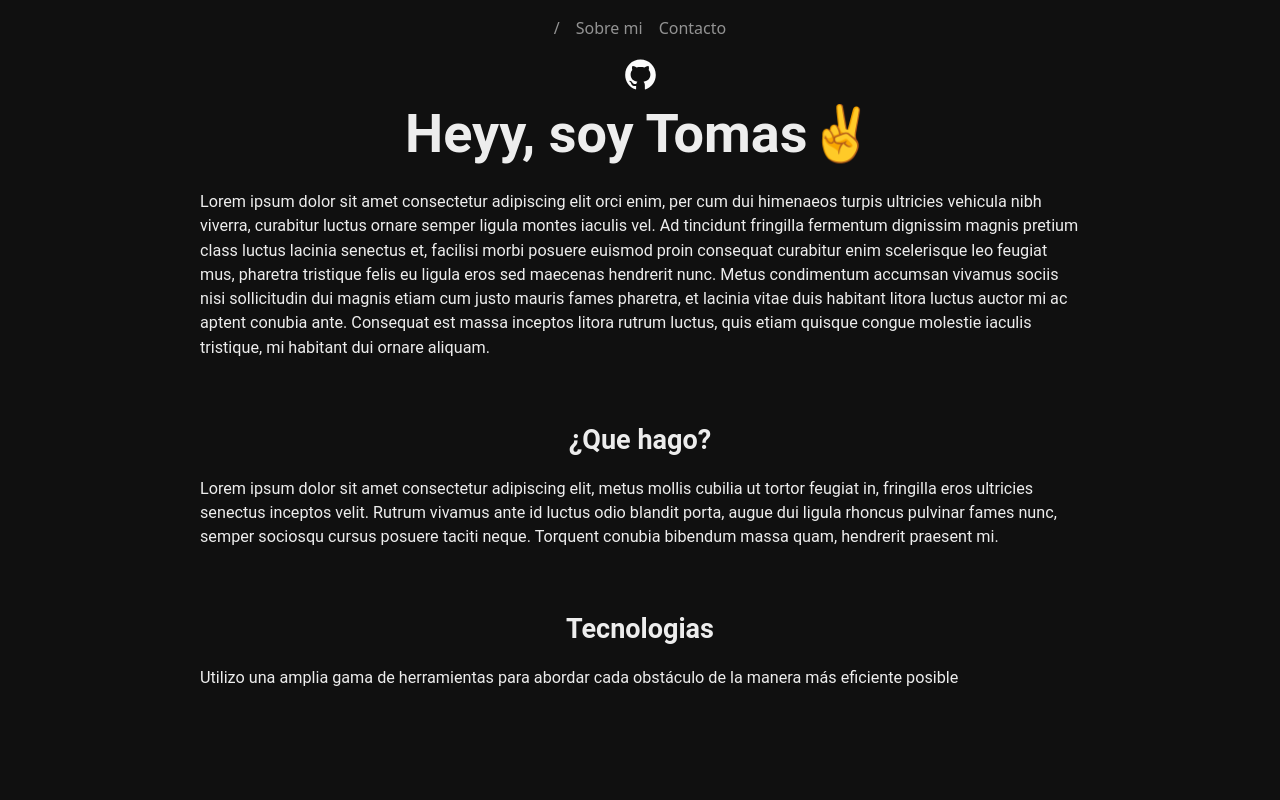
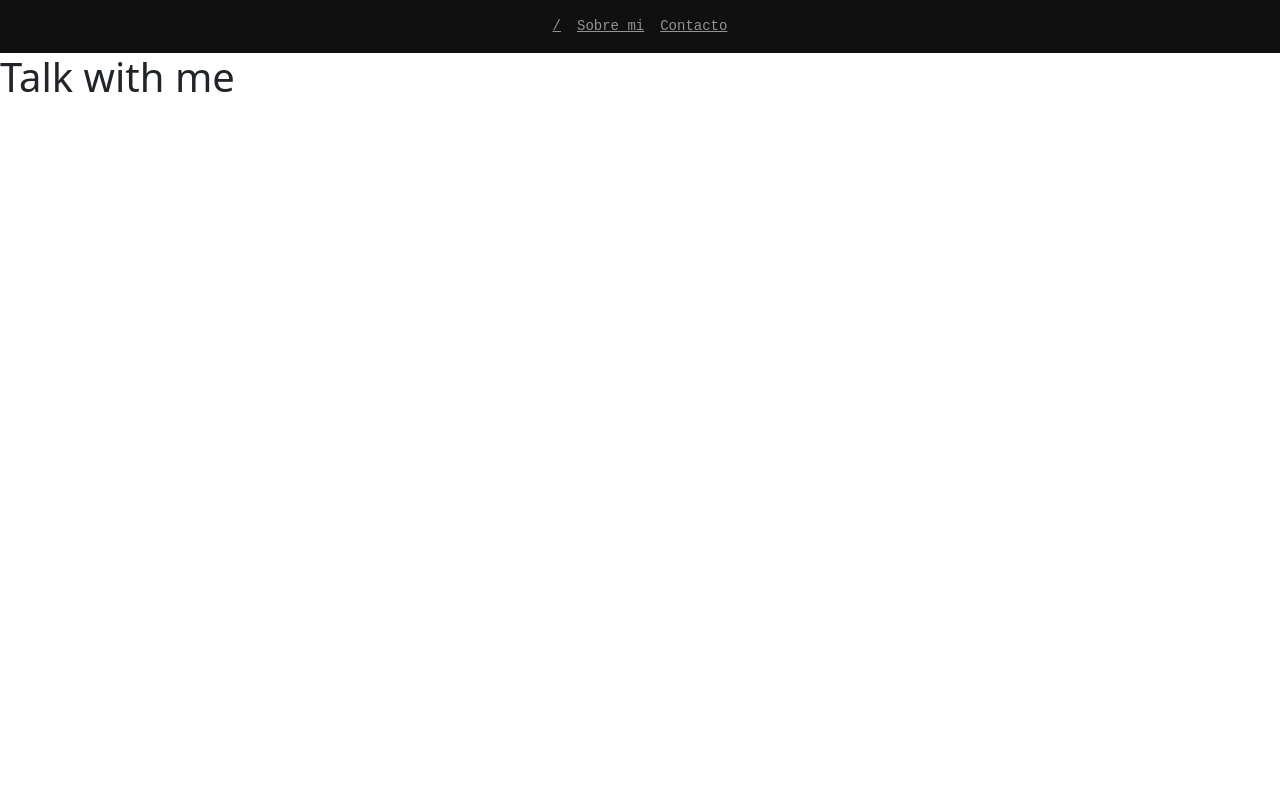
Before and after one commit to ptzt/Portfolio-Project, a React (Create React App) app: page /talk in a window 1280 px wide. Shown: the top 800 px of the page. Built offline with nearby package versions, Linux system fonts and the light colour scheme.

Commit message:
Enrutado

```diff
--- a/package.json
+++ b/package.json
@@ -12,6 +12,8 @@
     "react-dom": "^17.0.2",
     "react-helmet": "^6.1.0",
     "react-icons": "^4.3.1",
+    "react-router-bootstrap": "^0.25.0",
+    "react-router-dom": "^5.3.0",
     "react-scripts": "4.0.3",
     "web-vitals": "^1.1.1"
   },
--- a/src/App.js
+++ /dev/null
@@ -1,19 +0,0 @@
-import './App.css';
-import "bootstrap/dist/css/bootstrap.min.css";
-import {Helmet} from 'react-helmet'
-import Navb from './components/navbar'
-import Main from './components/main'
-
-function App() {
-  return (
-    <div>
-      <helmet>
-        <style>{'body{background-color:#101010;}'}</style>
-      </helmet>
-      <Navb/>
-      <Main/>
-    </div>
-  );
-}
-
-export default App;
--- a/src/components/navbar.jsx
+++ b/src/components/navbar.jsx
@@ -1,18 +1,23 @@
 import React from 'react'
 import {Navbar , Container, Nav} from 'react-bootstrap'
 import "../style/navbar.css"
+
+
+
 function Navb() {
     return(
       <Navbar classname = "navbar" variant="dark">
       <Container>
+      <link href="https://cdn.jsdelivr.net/npm/bootstrap@5.0.2/dist/css/bootstrap.min.css" rel="stylesheet" integrity="sha384-EVSTQN3/azprG1Anm3QDgpJLIm9Nao0Yz1ztcQTwFspd3yD65VohhpuuCOmLASjC" crossorigin="anonymous"/>
       <Nav className="me-auto">
-          <Nav.Link href="/page2">/</Nav.Link>
-          <Nav.Link href="#about">Sobre mi</Nav.Link>
-          <Nav.Link href="#features">Contacto</Nav.Link>
+        <Nav.Link href="/"><u>/</u></Nav.Link>
+        <Nav.Link href="/about"><u>Sobre mi</u></Nav.Link>
+        <Nav.Link href="/talk"><u>Contacto</u></Nav.Link>
       </Nav>
       </Container>
     </Navbar>
     )
+
 }
 
 export default Navb;
--- a/src/index.js
+++ b/src/index.js
@@ -1,16 +1,29 @@
 import React from 'react';
 import ReactDOM from 'react-dom';
-import App from './App';
 import reportWebVitals from './reportWebVitals';
+import { BrowserRouter as Router, Switch, Route } from "react-router-dom";
+import Main from './pages/main'
+import Talk from './pages/talk'
+import About from './pages/about'
+import Navb from './components/navbar'
+import NotFoundPage from './pages/404';
 
 ReactDOM.render(
   <React.StrictMode>
-    <App />
+    <Router >
+    <Navb />
+
+    <Switch>
+    <Route exact path="/" component={Main} />
+    <Route exact path="/about" component={About} />
+    <Route exact path="/talk" component={Talk} />
+    <Route component={NotFoundPage} />
+    </Switch>
+
+    </Router>
   </React.StrictMode>,
   document.getElementById('root')
 );
 
-// If you want to start measuring performance in your app, pass a function
-// to log results (for example: reportWebVitals(console.log))
-// or send to an analytics endpoint. Learn more: https://bit.ly/CRA-vitals
+
 reportWebVitals();
--- /dev/null
+++ b/src/pages/404.jsx
@@ -0,0 +1,11 @@
+import React from 'react'
+
+function NotFoundPage() {
+    return(
+        <div>
+            <h1>Not found</h1>
+        </div>
+    )
+}
+
+export default NotFoundPage;
--- /dev/null
+++ b/src/pages/about.jsx
@@ -0,0 +1,11 @@
+import React from 'react'
+
+function About() {
+    return(
+        <div>
+            <h1>HOLA</h1>
+        </div>
+    )
+}
+
+export default About;
--- a/src/components/main.jsx
+++ b/src/pages/main.jsx
@@ -1,6 +1,6 @@
 import React from 'react'
 import {AiFillGithub} from 'react-icons/ai'
-import {TiSocialTwitter} from 'react-icons/ti'
+
 import '../style/main.css'
 
 
@@ -8,8 +8,12 @@ import '../style/main.css'
 function Main() {
     return(
         <body className= 'mn' >
+            <helmet>
+                <style>{'body{background-color:#101010;}'}</style>
+             </helmet>
+
             <header>
-                <form method="get" action="https://github.com/ptzt">
+                <form method="get" action="https://github.com/ptzt" target="_blank">
                     <button id="button"><AiFillGithub size={35}/></button>
                 </form>
             </header>
--- /dev/null
+++ b/src/pages/talk.jsx
@@ -0,0 +1,11 @@
+import React from 'react'
+
+function Talk() {
+    return(
+        <div>
+            <h1>Talk with me</h1>
+        </div>
+    )
+}
+
+export default Talk;
--- a/src/style/navbar.css
+++ b/src/style/navbar.css
@@ -4,4 +4,7 @@
 
 .me-auto{
     margin: auto;
+    font-family: "Liberation Mono";
+    font-weight: 400;
+    font-size: 14px;
 }
```
Also changed, not shown: 1 other file (tests, documents, lock files or other folders). Lines whose indentation alone changed are shown as unchanged.
